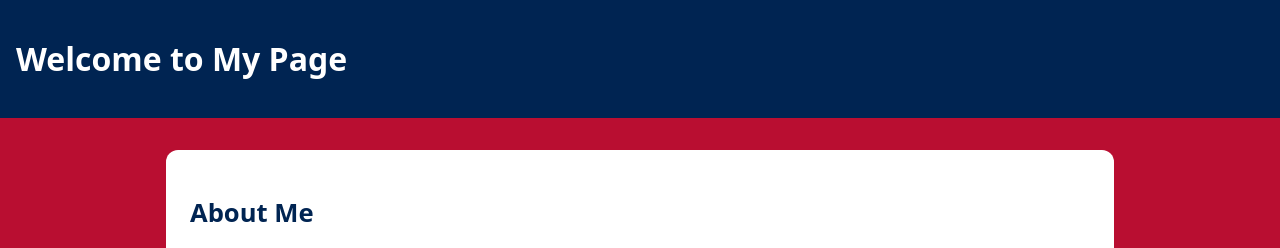
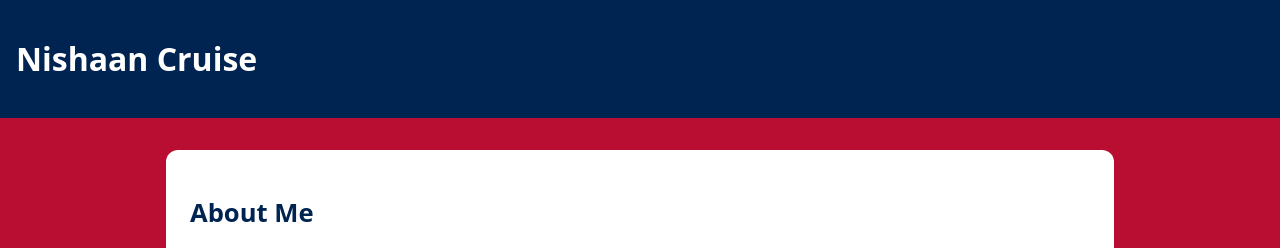
Before and after one commit to NishCruise/queens-student-page, a plain HTML site: page index.html in a window 1280 px wide. Shown: the top 248 px of the page. Drawn offline with Linux system fonts and the light colour scheme.

Commit message:
Update title and header to 'Nishaan Cruise'

```diff
--- a/index.html
+++ b/index.html
@@ -3,12 +3,12 @@
   <head>
     <meta charset="utf-8"/>
     <meta name="viewport" content="width=device-width, initial-scale=1"/>
-    <title>My Queen’s Student Page</title>
+    <title>Nishaan Cruise</title>
     <link rel="stylesheet" href="style.css"/> <!-- do not change this line -->
   </head>
   <body>
     <header>
-      <h1>Welcome to My Page</h1> <!-- change this heading to your name -->
+      <h1>Nishaan Cruise</h1> <!-- change this heading to your name -->
     </header>
 
     <main>
```
